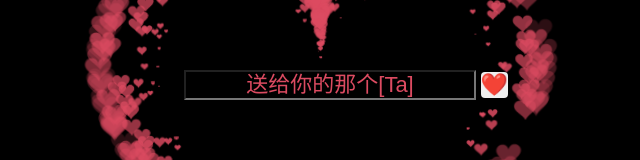
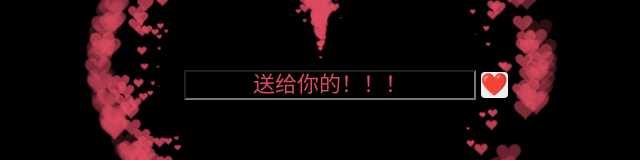
Before and after one commit to sspusunrui/c, a plain HTML site: page love/index.html in a window 1280 px wide. Shown: the part 160-320 px from the top of the page, without its empty margins (316-956 px from the left). Drawn offline with nearby package versions, Linux system fonts and the light colour scheme.

Commit message:
update index.html
更新

```diff
--- a/love/index.html
+++ b/love/index.html
@@ -88,7 +88,7 @@
 			<canvas id="pinkboard" class="container heart"> </canvas>
 			<!-- 输入你需要的文字 -->
 			<div class="text_box">
-				<input type="text" id="text" placeholder="送给你的那个[Ta]️">
+				<input type="text" id="text" placeholder="送给你的！！！">
 				<button id="btn" onclick="fn()">❤️</button>
 			</div>
 
```
